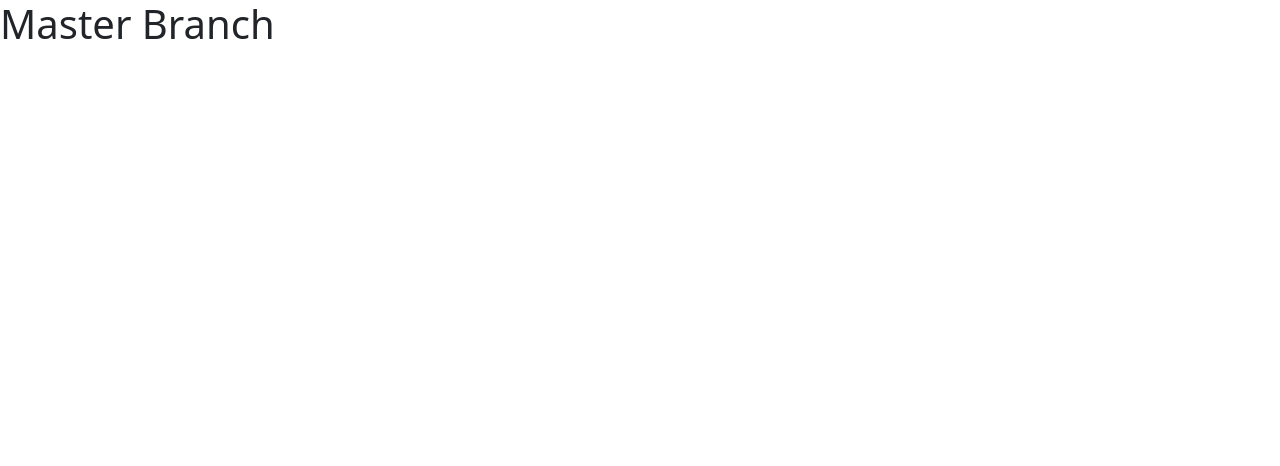
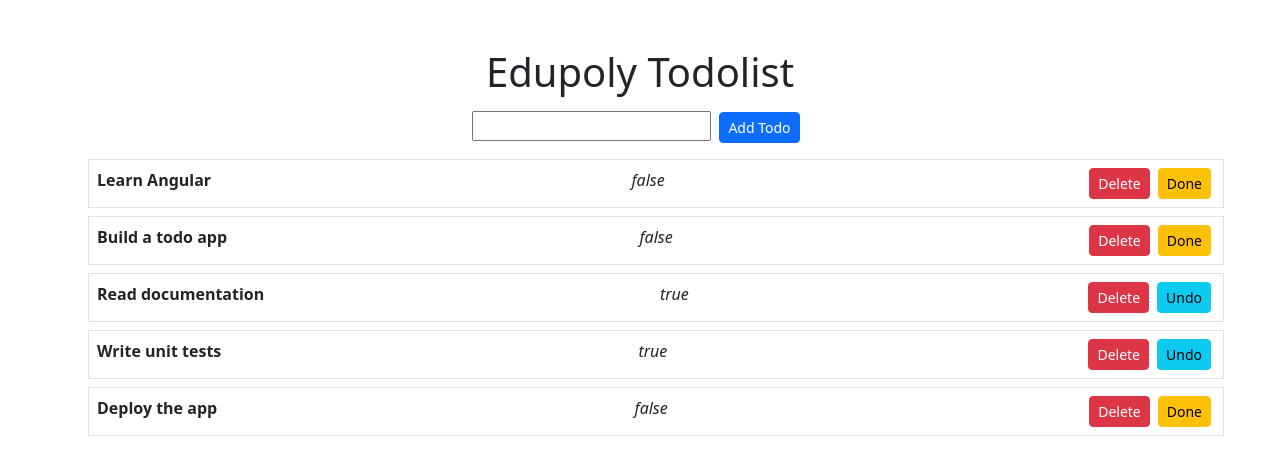
Before and after one commit to edupoly/ang25app, an Angular app: page / in a window 1280 px wide. Shown: the top 466 px of the page. Built offline with nearby package versions, Linux system fonts and the light colour scheme.

Commit message:
signal todolist project

```diff
--- a/src/app/app.component.html
+++ b/src/app/app.component.html
@@ -1 +1,20 @@
-<h1>Master Branch</h1>
+<div class="m-5 text-center">
+    <h1>Edupoly Todolist</h1>
+    <input type="text" (keyup)="updateNewTodo($event)">
+    <button class="btn btn-primary btn-sm m-2" (click)="addTodo()">Add Todo</button>
+    <ul class="text-start">
+        @for(todo of todos();track $index){
+        <li class="d-flex justify-content-between m-2 border border-1 p-2">
+            <b>{{todo.text}}</b>
+            <i>{{todo.completed}}</i>
+            <div>
+                <button class="btn btn-danger btn-sm mx-1" (click)="deleteTodo(todo.id)">Delete</button>
+
+                <button [class]="todo.completed?'btn btn-info btn-sm mx-1':'btn btn-warning btn-sm mx-1'"
+                    (click)="toggleTodo(todo.id)">{{todo.completed?"Undo":"Done"}}</button>
+
+            </div>
+        </li>
+        }
+    </ul>
+</div>
--- a/src/app/app.component.ts
+++ b/src/app/app.component.ts
@@ -1,12 +1,76 @@
-import { Component } from '@angular/core';
+import { Component, signal } from '@angular/core';
 import { RouterOutlet } from '@angular/router';
 
 @Component({
   selector: 'app-root',
   imports: [RouterOutlet],
   templateUrl: './app.component.html',
-  styleUrl: './app.component.css'
+  styleUrl: './app.component.css',
 })
 export class AppComponent {
   title = 'ang25app';
+  newtodo = signal('');
+  updateNewTodo(ev: Event) {
+    let value = (ev.target as HTMLInputElement).value;
+    this.newtodo.set(value);
+  }
+  todos = signal([
+    { id: 1, text: 'Learn Angular', completed: false },
+    { id: 2, text: 'Build a todo app', completed: false },
+    { id: 3, text: 'Read documentation', completed: true },
+    { id: 4, text: 'Write unit tests', completed: true },
+    { id: 5, text: 'Deploy the app', completed: false },
+  ]);
+  addTodo() {
+    this.todos.update((cv) => {
+      var ntd = {
+        id: this.todos()[this.todos().length - 1]['id'] + 1,
+        text: this.newtodo(),
+        completed: false,
+      };
+      cv.push({ ...ntd });
+      return cv;
+    });
+  }
+  deleteTodo(id: number) {
+    this.todos.update((cv) => {
+      return cv.filter((t) => {
+        if (t.id == id) {
+          return false;
+        } else {
+          return true;
+        }
+      });
+    });
+  }
+  toggleTodo(id: number) {
+    this.todos.update((cv) => {
+      return cv.map((t) => {
+        if (t.id == id) {
+          t.completed = !t.completed;
+        }
+        return t;
+      });
+    });
+  }
+  // doneTodo(id: number) {
+  //   this.todos.update((cv) => {
+  //     return cv.map((t) => {
+  //       if (t.id == id) {
+  //         t.completed = true;
+  //       }
+  //       return t;
+  //     });
+  //   });
+  // }
+  // undoTodo(id: number) {
+  //   this.todos.update((cv) => {
+  //     return cv.map((t) => {
+  //       if (t.id == id) {
+  //         t.completed = false;
+  //       }
+  //       return t;
+  //     });
+  //   });
+  // }
 }
```
